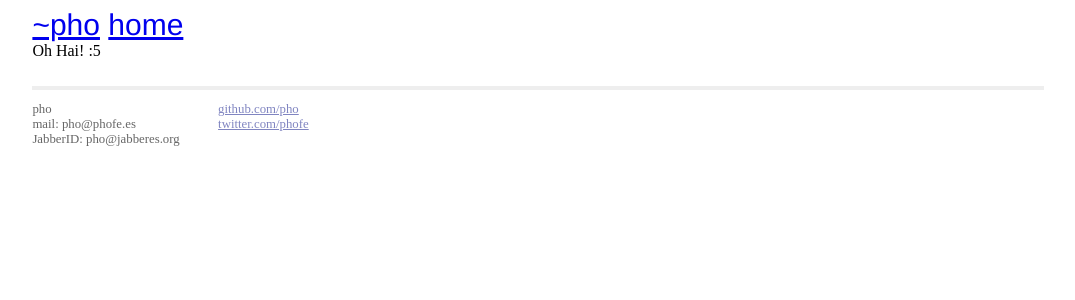
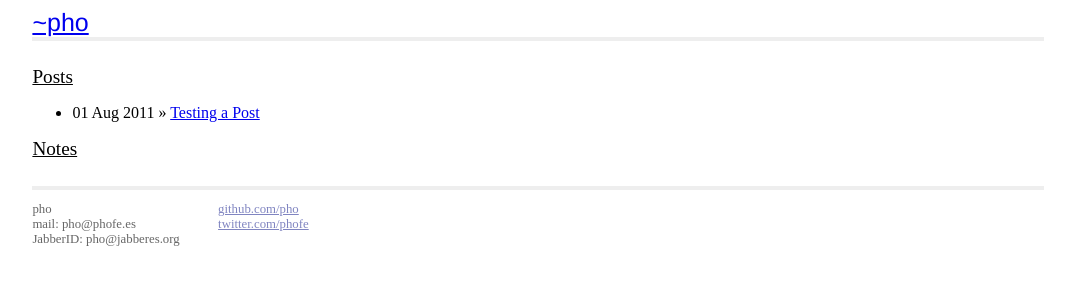
Before and after one commit to pho/blog, a Jekyll site: the page built from index.html, in a window 1280 px wide. Shown: the top 300 px of the page, without its empty margins (102-1177 px from the left). Built offline with Jekyll 4.4.1, drawn with Linux system fonts in a browser that asks for light colours.

Commit message:
Multiple improvements

```diff
--- a/_layouts/default.html
+++ b/_layouts/default.html
@@ -13,7 +13,6 @@
 <div class="site">
 <div class="title">
 <a href="/">~pho</a>
-<a class="extra" href="/">home</a>
 </div>
 
 {{ content }}
--- a/css/main.css
+++ b/css/main.css
@@ -2,6 +2,17 @@
 	width: 80%;
 	margin-left: 10%;
 }
+
+.title {
+	font: 25px helvetica, arial, clean, sans-serif;
+	color: red;
+    	border-bottom: 4px solid #eee;
+    	margin-bottom: 1em;
+}
+
+ .title .extra {
+    font-size: 50%;
+ }
 
  .site .footer {
     font-size: 80%;
@@ -20,8 +31,7 @@
         color: #8085C1;
       }
 
-.title {
-	background-color: dark-grey;
-	font: 30px helvetica, arial, clean, sans-serif;
-	color: red;
-}
+sectitle {
+  font-size: 120%;
+  text-decoration: underline;
+  }
--- a/index.html
+++ b/index.html
@@ -3,4 +3,18 @@ layout: default
 title: pho
 ---
 
-Oh Hai! :5
+<div id="home">
+  <sectitle>Posts</sectitle>
+  <ul class="posts">
+    {% for post in site.posts %}
+      <li><span>{{ post.date | date_to_string }}</span> &raquo; <a href="{{ post.url }}">{{ post.title }}</a></li>
+    {% endfor %}
+  </ul>
+
+  <sectitle>Notes</sectitle>
+  <ul class="posts">
+    {% for post in site.notes %}
+      <li><span>{{ post.date | date_to_string }}</span> &raquo; <a href="{{ post.url }}">{{ post.title }}</a></li>
+    {% endfor %}
+  </ul>
+</div>
```
Also changed, not shown: _posts/2011-08-01-testing-a-post.textile (added, +14 -0 lines), 1 other file.
